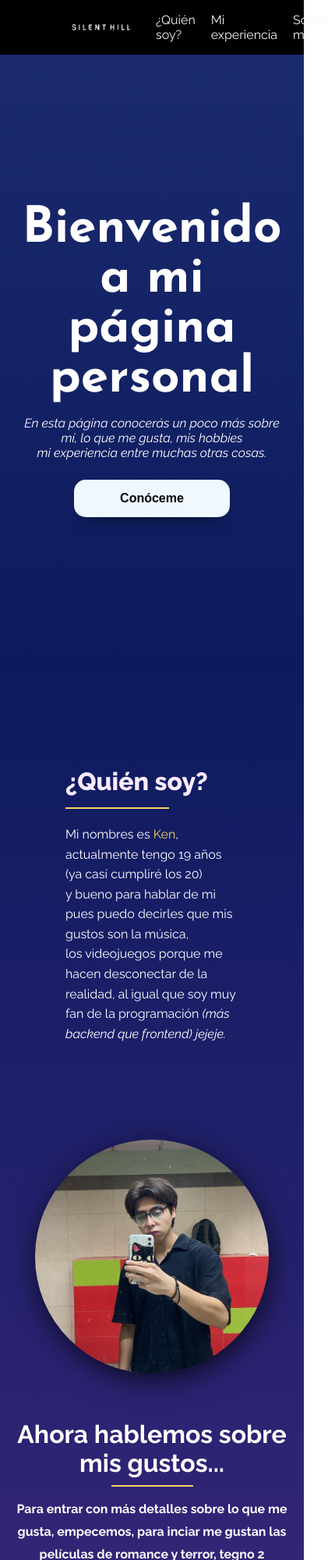
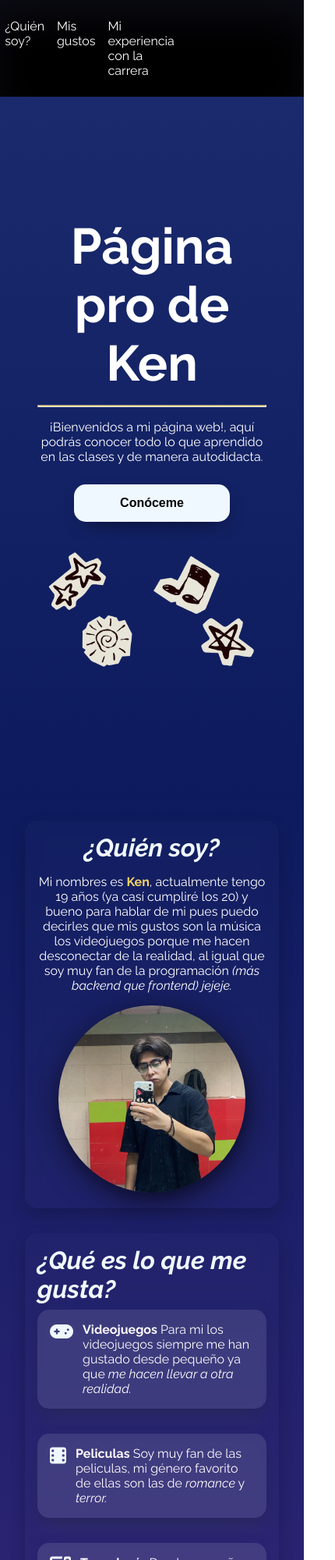
Before and after one commit to Ken05Original/Desarrollo-Web, a plain HTML site: page index.html in a window 390 px wide. Shown: the top 2000 px of the page at 78% size, 430 px wide, since content can reach past the window. Drawn offline with Linux system fonts and the light colour scheme.

Commit message:
actualización de pagina

```diff
--- a/assets/css/estilos.css
+++ b/assets/css/estilos.css
@@ -8,86 +8,87 @@
 
 body {
   font-family: "Raleway", sans-serif;
+  margin: 0;
 }
 
-h1 {
-  font-size: 4rem;
-  font-family: 'Josefin Sans', sans-serif;
+ul {
+  display: flex;
+  flex-direction: column;
+  gap:1rem;
+  list-style: none;
+  padding:0;
+}
+
+ul li {
+  display: flex;
+  align-items: flex-start;
+  gap: 0.75rem;
+  padding: 1rem 1rem;
+  background-color: rgba(255,255,255,0.1);
+  color: rgb(255, 251, 251);
+  border-radius: 15px;
+  margin: 0.5rem 0;
+  box-shadow: rgba(50, 50, 93, 0.527) 0px 13px 27px -5px,
+              rgba(0, 0, 0, 0.3) 0px 8px 16px -8px;
+  transition: 0.3s ease;
+}
+
+ul li:hover {
+  background: rgba(255, 255, 255, 0.2);
+  cursor: pointer;
+}
+
+ul li i {
+  font-size: 1.5rem;
+  color: aliceblue;
+  transition: 0.3s ease;
+}
+
+ul li i:hover {
+  transform: scale(1.2);
+  color: #ffcc00;
+}
+
+
+
+
+
+nav a {
   color: white;
 }
 
-
-a {
-  color: whitesmoke;
-  text-decoration: none;
-  margin-right: 0.625rem;
-  margin-left: 0.625rem;
+nav a:hover {
+  color: rgb(137, 72, 202);
+  cursor: pointer;
 }
 
-a:hover {
-  color:#f6d365;
-  text-decoration:underline;
+p {
+  color: white;
+  font-weight: 400;
 }
 
-nav {
-  display: flex;
-  justify-content: space-around;
+.texto-amarillo {
+  color:#f6d365;
+  font-weight: bold;
+}
+
+
+h2 {
+  font-size: 2rem;
+  color: aliceblue;
+  font-weight: bold;
+  font-style: italic;
 }
 
 hr {
-  margin-top: 0.9375rem;
-  height: 2px;
-  width: 60%;
-  border: none;
+  height: 3px;
+  width: 100%;
+
   background-color: #f6d365;
-  margin-right: auto;
 }
 
-header {
-  display: flex;
-  justify-content: space-between;
-  height: 4.375rem;
-  background-color: black;
-  padding: 0 5rem;
-  align-items: center;
 
-}
-
-.logo {
-  display: flex;
-  align-items: center;
-  color:whitesmoke
-
-
-}
-
-.logo img {
-  height: 3.125rem;
-  margin-right: 0.625rem;
-}
-
-.logo h2:hover {
-  color:#f6d365;
-}
-
-.hero {
-  display: flex;
-  justify-content: center;
-  align-items: center;
-  text-align: center;
-  background: linear-gradient(to bottom, #1a2a6c, #0d1b5e);
-  padding: 6.25rem 1.25rem;
-  color: white;
-  min-height: 93vh;
-}
-
-.texto{
-  display: flex;
-  flex-direction: column;
-  gap: 0.925rem;
-}
-
-.texto button {
+button {
   border: none;
   outline: none;
   font-size: 1rem;
@@ -107,7 +108,8 @@ header {
  width:12.5rem;
 }
 
-.texto button:hover {
+
+button:hover {
   box-shadow: 0 8px 28px rgba(246,211,101,0.8), 0 0 15px rgba(246,211,101,0.5);
   transform: scale(1.1);
   color: black;
@@ -115,121 +117,233 @@ header {
   background-color: #f6d365 ;
 }
 
-.quien-soy {
+header {
+  display: flex;
+  flex-direction: row;
+  justify-content: space-between;
+  padding: 1.5rem 2rem;
+  background-color: black;
+  box-shadow: rgba(50, 50, 93, 0.25) 0px 30px 60px -12px inset, rgba(0, 0, 0, 0.3) 0px 18px 36px -18px inset;
+
+}
+
+@media (max-width: 768px) {
+  header {
+    flex-direction: column;
+    align-items: center;
+    justify-content: center;
+  }
+
+  .logo {
+    display: none;
+  }
+
+  .menu {
+    width: 100%;
+    display: flex;
+    justify-content: center; /* centra los enlaces */
+  }
+
+  .menu nav {
+    display: flex;
+    justify-content: center;
+    gap: 1rem;
+  }
+}
+
+.logo {
+  display: flex;
+  flex-direction: column;
+  justify-content: center;
+  padding-left: 10rem;
+}
+
+.logo img {
+  width: 6.5rem;
+}
+
+.menu {
+  display: flex;
+  flex-direction: row;
+  align-items: center;
+  padding-right: 10rem;
+}
+
+.menu nav {
+  display: flex;
+  gap:1rem;
+}
+
+.hero {
+  display: flex;
+  flex-direction: row;
+  background: linear-gradient(to bottom, #1a2a6c, #0d1b5e);
+  height: 91vh;
+  min-height: 56rem;
+  padding: 2rem;
+
+}
+
+.contenedor-izquierdo-hero {
+  display: flex;
+  flex-direction: column;
+  justify-content: center;
+  gap: 1rem;
+  padding: 3rem;
+}
+
+.contenedor-izquierdo-hero h1 {
+  font-size: 64px;
+  color: white;
+}
+
+.contenedor-derecho-hero {
+  display: flex;
+  flex-direction: column;
+  justify-content: center;
+  width: 45rem;
+
+}
+
+.contenedor-derecho-hero img {
+  width: 100%;
+  max-width: 45rem;
+  height: auto;
+}
+
+@media (max-width: 768px) {
+
+  .logo {
+    display: none;
+  }
+  .hero {
+    flex-direction: column;
+    justify-content: center;
+    align-items: center;
+    padding: 2rem;
+    height: auto;
+  }
+
+  .contenedor-izquierdo-hero,
+  .contenedor-derecho-hero {
+    padding: 1rem;
+    width: 100%;
+  }
+
+  .contenedor-izquierdo-hero {
+    flex-direction: column;
+    justify-content: center;
+    align-items: center;
+    text-align: center;
+  }
+}
+
+
+
+.quiensoy {
   display: flex;
   flex-direction: row;
   justify-content: center;
-  align-items: flex-start;
   flex-wrap: wrap;
-  gap: 2.5rem;
+  gap:2rem;
   background: linear-gradient(to bottom, #0d1b5e, #663399);
-  padding: 6.25rem 1.25rem;
-  color: white;
-  width: auto;
-  text-align: left;
-  padding: 4rem 1.25rem;
+  padding: 2rem;
+  width: 100%;
 }
 
-.texto-quien {
+
+.contenedor-izquierdo-quiensoy {
   display: flex;
   flex-direction: column;
-  justify-content: center;
-  padding: 4rem;
+  align-items: center;
+  flex-wrap: wrap;
+  gap:1rem;
+  flex: 1 1 400px;
+  padding: 1rem;
+  background: rgba(255, 255, 255, 0.014); /* fondo semi-transparente */
+  backdrop-filter: blur(10px); /* efecto glass */
+  border-radius: 15px;
+  color: white;
+  box-shadow: 0 8px 20px rgba(0,0,0,0.2);
+  text-align: center;
+  transition: transform 0.3s;
 }
 
-.texto-quien h2 {
-  font-size: 2rem;
-  font-weight: 800;
-}
-
-.texto-quien p {
-  padding-top: 1.25rem;
-  max-width: 37.5rem;
-  line-height: 1.6;
-}
-
-.yo img {
-  display: flex;
-  flex-direction: column;
-  justify-content: flex-start;
-  max-width: 18.75rem;
-  width: 100%;
-  height: auto;
+.contenedor-izquierdo-quiensoy img {
   border-radius: 100%;
+  width: 15rem;
   box-shadow: 2px 9px 43px -8px rgba(0,0,0,1);
   -webkit-box-shadow: 2px 9px 43px -8px rgba(0,0,0,1);
   -moz-box-shadow: 2px 9px 43px -8px rgba(0,0,0,1);
   transition: transform 0.4s ease, box-shadow 0.4s ease;
 }
 
-
-.yo img:hover {
-  transform: scale(1.05) rotate(1deg);
+.contenedor-izquierdo-quiensoy img:hover {
+  transform: scale(1.1) rotate(1deg);
   box-shadow: 0 10px 30px rgba(0,0,0,0.4);
 }
 
-.hobbies {
-  background: linear-gradient(to bottom, #663399, #f6d365);
-  padding: 6.25rem 1.25rem;
-  color: white;
-  width: auto;
-  height: 37.5rem;}
+
+.contenedor-izquierdo-quiensoy:hover {
+  transform: translateY(-5px);
+}
 
 
-.contenedor-abajo1 {
+.contenedor-derecho-quiensoy {
   display: flex;
   flex-direction: column;
-  justify-content: center;
   align-items: center;
-  width: 100%;
-  flex-wrap: wrap;
-  text-align: center;
-}
-.contenedor-abajo2 {
-  display: flex;
-  flex-direction: row;
-  justify-content: center;
-  width: 100%;
-  flex-wrap: wrap;
-  margin-top: 2.5rem;
-  gap: 2.5rem;
+  justify-content: space-evenly;
+  background: rgba(255, 255, 255, 0.014);
+  backdrop-filter: blur(10px);
+  flex: 1 1 400px;
+  padding: 1rem;
+  border-radius: 15px;
+  box-shadow: 0 8px 20px rgba(0,0,0,0.2);
+  transition: transform 0.3s;
 }
 
-.boton-card {
-    border: none;
-  outline: none;
-  font-size: 1rem;
-  color: black;
-  border-radius: 15px;
-  background-color: aliceblue;
-  padding: 1rem 1.25rem;
-  font-family: 'Josefina Sans', sans-serif;
-  text-transform:capitalize;
-  font-weight: bold;
-  cursor: pointer;
-  box-shadow: 2px 9px 28px -15px rgba(0,0,0,1);
--webkit-box-shadow: 2px 9px 28px -15px rgba(0,0,0,1);
--moz-box-shadow: 2px 9px 28px -15px rgba(0,0,0,1);
- transition: transform 0.3s ease, box-shadow 0.3s ease;
- margin-top: 10px;
- width: 12.5rem;
+.contenedor-derecho-quiensoy:hover {
+  transform: translateY(-5px);
 }
 
-.boton-card:hover{
-  box-shadow: 0 8px 28px rgba(246,211,101,0.8), 0 0 15px rgba(246,211,101,0.5);
-  transform: scale(1.1);
-  color: black;
-  font-weight: bold;
-  background-color: #f6d365 ; }
+
+.contenedor-abajo {
+  display: flex;
+  flex-direction: column;
+  width: 100%;
+  margin-top: 8rem;
+
+
+}
+
+.contenedor-abajo-texto {
+  display: flex;
+  flex-direction: column;
+  text-align: center;
+  flex-wrap: wrap;
+  gap: 1rem;
+
+}
+
+.contenedor-cards {
+    display: flex;
+    justify-content: center;
+    flex-wrap: wrap;
+    gap: 2.75rem;
+    padding: 2.5rem;
+
+}
 
 .card {
+  background: rgba(255, 255, 255, 0.014);
+  backdrop-filter: blur(10px);
+
   display: flex;
   flex-direction: column;
-  justify-content: space-around;
+  justify-content: space-evenly;
   text-align: center;
   padding: 1rem 1.5rem;
-  background: rgba(255, 255, 255, 0.2); /* fondo semi-transparente */
-  backdrop-filter: blur(10px); /* efecto glass */
   box-shadow: 0 8px 20px rgba(0,0,0,0.2);
   color: white;
   border-radius: 15px;
@@ -246,10 +360,9 @@ header {
   height: 12.5rem;
   border-radius: 15px;
   object-fit: cover;
+  margin-bottom: 1rem;
 }
-
-.contenedor-abajo3 {
-  display: flex;
-  flex-direction: row;
-  width: 100%;
+.hobbies {
+  background: linear-gradient(to bottom, #663399, #f6d365);
+  padding: 2rems;
 }
--- a/index.html
+++ b/index.html
@@ -14,93 +14,117 @@
 <body>
    <header>
     <div class="logo">
-            <img src="/assets/img/silent_logo.jpg" alt="logo">
+        <img src="assets/img/silent_logo.jpg" alt="logo">
     </div>
+    <div class="menu">
         <nav>
-            <a href="" class="nav-link">¿Quién soy?</a>
-            <a href="" class="nav-link">Mi experiencia</a>
-            <a href="" class="nav-link">Sobre mí</a>
+            <a>¿Quién soy?</a>
+            <a>Mis gustos</a>
+            <a>Mi experiencia con la carrera</a>
         </nav>
+
+    </div>
    </header>
    <main>
-        <div class="hero">
-            <div class="texto">
-                <h1>Bienvenido a mi página personal</h1>
-                <p><em>En esta página conocerás un poco más sobre mí, lo que me gusta, mis hobbies<br>mi experiencia entre muchas otras cosas.</em></p>
-                <a href="#"><button>Conóceme</button></a>
+        <section class="hero">
+            <div class="contenedor-izquierdo-hero">
+                <h1>Página pro de Ken</h1>
+                <hr>
+                <p>¡Bienvenidos a mi página web!, aquí podrás conocer todo lo que aprendido en las clases y de manera autodidacta.</p>
+                <a>
+                    <button>Conóceme</button>
+                </a>
             </div>
+            <div class="contenedor-derecho-hero">
+                <img src="assets/img/decoracion.png">
             </div>
 
-        <section class="quien-soy">
-            <div class="texto-quien">
-                <h2 style="color: #faebff;">¿Quién soy?</h2>
-                <hr>
-                <p style="text-align: left;">Mi nombres es <span style="color: #f6d365;">Ken</span>, actualmente tengo 19 años (ya casí cumpliré los 20)<br>y bueno para hablar de mi pues puedo decirles que mis gustos son la música,<br>los videojuegos
-                porque me hacen desconectar de la realidad, al igual que soy muy fan de la programación <em>(más backend que frontend) jejeje.</em></p>
-
-            </div>
-            <div class="yo">
-                <a href="https://www.instagram.com/originalkenoo.o/" target="_blank">
-                <img src="assets/img/yo.jpg" alt="Yo">
-                </a>
-            </div>
+        </section>
 
 
-
-            <div class="contenedor-abajo1"> <!--CONTENEDOR DE Encabezado, Y PARRAFO -->
-                <h2 style="font-size: 32px;">Ahora hablemos sobre mis gustos...</h2>
-                <hr style="margin: auto; width: 30%; margin-top: 10px;">
-                <p style="margin-top: 15px; font-weight: bold;  line-height: 1.8; max-width: 700px; margin: 15px auto 0;">Para entrar con más detalles sobre lo que me gusta, empecemos, para inciar me gustan las películas de romance y terror, tegno 2 péliculas en estas cartas que les mostraré, y sobre uno de los videojuegos que me han marcado.</p>
-            </div>
-
-
-            <div class="contenedor-abajo2"> <!--CONTENEDOR DE LAS CARDS-->
-                <div class="card">
-                    <img src="assets/img/saw.jpg" alt="Saw">
-                    <h3 style="color: #d72638; font-size: 24px; margin-bottom:10px; margin-top:10px;">La saga de Saw</h3>
-                    <p>Hablando de películas, esta saga es mi favorita si podría decirse que es de "terror", mas que la violencia me gusta su historia, pero eso si, es +18.</p>
-                    <a href="https://www.youtube.com/watch?v=j9tYQUPCM2g" target="_blank">
-                        <button class="boton-card" style="margin-top: 10px;">Ver más</button>
+        <section class="quiensoy">
+            <div class="contenedor-izquierdo-quiensoy">
+                <h2>¿Quién soy?</h2>
+                <p>Mi nombres es <span class="texto-amarillo">Ken</span>, actualmente tengo 19 años (ya casí cumpliré los 20) y bueno para hablar de mi pues puedo decirles que mis gustos son la música los videojuegos porque me hacen desconectar de la realidad, al igual que soy muy fan de la programación <em>(más backend que frontend) jejeje.</em></p>
+                <a href="https://www.instagram.com/originalkenoo.o/" target="_blank">
+                    <img src="assets/img/yo.jpg" alt="yo">
                 </a>
 
             </div>
+            <div class="contenedor-derecho-quiensoy">
+                <h2>¿Qué es lo que me gusta?</h2>
+                <ul>
+                    <li>
+                        <i class="fa-solid fa-gamepad"></i>
+                        <div>
+                            <b>Videojuegos</b> Para mi los videojuegos siempre me han gustado desde pequeño ya que <em>me hacen llevar a otra realidad.</em>
+                        </div>
+
+                    </li>
+                    <li>
+                        <i class="fa-solid fa-film"></i>
+                        <div>
+                            <b>Peliculas</b> Soy muy fan de las peliculas, mi género favorito de ellas son las de <em>romance</em> y <em> terror.</em>
+                        </div>
+
+                    </li>
+                    <li><i class="fa-solid fa-computer"></i>
+                        <div>
+                            <b>Tecnología</b> Desde pequeño me gusto estar pegado a la computadora <span style="color:#f6d365;">descargando mods</span> para videojuegos entre otras cosas.
+                        </div>
+
+                    </li>
+                </ul>
+
+            </div>
+
+            <div class="contenedor-abajo">
+                <div class="contenedor-abajo-texto">
+                    <h2>Algunas de mis películas y juegos favoritos...</h2>
+                    <hr style="width: 50%; margin:0 auto">
+                    <p>En esta sección les mostraré algunos ejemplos de las cosas que me gustan.</p>
+                </div>
+                <div class="contenedor-cards">
                     <div class="card">
-                    <img src="assets/img/silent hill.png" alt="Silent hill">
-                    <h3 style="color: #7f8c8d;; font-size: 24px; margin-bottom:10px; margin-top:10px;">Silent hill</h3>
-                    <p>Ahora uno de mis juegos favoritos de la <strong style="color: black;">vida</strong> Silent hill 2, este juego para mi es el mejor videojuego de terror ya que la historia es muy profunda y su terror psicológico hace que de mas miedo que cualquier otra cosa de terror.</p>
-                    <a href="https://youtu.be/9R2g3jf2Zu8?si=j5GHfmIsYmONdCWt" target="_blank">
-                        <button class="boton-card" style="margin-top: 10px;">Ver más</button>
+                        <img src="assets/img/saw.jpg" alt="saw">
+                        <h3>La saga de Saw</h3>
+                        <p>Hablando de películas, esta saga es mi favorita si podría decirse que es de "terror", mas que la violencia me gusta su historia, pero eso si, es +18.</p>
+                        <a href="https://youtu.be/j9tYQUPCM2g?si=UEBuh7RY28E7aT_G&t=41" target="_blank">
+                            <button>Ver más</button>
                         </a>
                     </div>
                      <div class="card">
-                    <img src="assets/img/la la land.jpg" alt="La la land">
-                    <h3 style="color: rgb(233, 236, 50); font-size: 24px; margin-bottom:10px; margin-top:10px;">La la land</h3>
-                    <p>Y de nuevo hablando de películas , esta vez hablamos de <em>La la land</em> que como pueden ver es la inspiración para esta página.</p>
-                    <a href="https://youtu.be/_8w9rOpV3gc?si=Z7lZQYyttR7IZUeC" target="_blank">
-
-                        <button class="boton-card" style="margin-top:10px;">Ver más</button>
+                        <img src="assets/img/silent hill.png" alt="silent hill">
+                        <h3>Silent Hill</h3>
+                        <p>Ahora uno de mis juegos favoritos de la vida Silent hill 2, este juego para mi es el mejor videojuego de terror ya que la historia es muy profunda y su terror psicológico hace que de mas miedo que cualquier otra cosa de terror.</p>
+                        <a href="https://youtu.be/4LCl2_DK6QU?si=Zpj0HkYjL6a8rQh9" target="_blank">
+                            <button>Ver más</button>
+                        </a>
+                    </div>
+                     <div class="card">
+                        <img src="assets/img/la la land.jpg" alt="saw">
+                        <h3>La la land</h3>
+                        <p>Este musical , es una joya todos deberían verlo, no tengo nada más que decir, además es la inspiración para poder crear esta página.</p>
+                        <a href="https://youtu.be/_8w9rOpV3gc?si=p-7dS49P-6lZXcKF" target="_blank">
+                            <button>Ver más</button>
                         </a>
                     </div>
 
                 </div>
-
-            <div class="contendor-abajo3"> <!--CONTENEDOR CON 2 CONTENEDORES HIJOS UNO IZQUIERDA Y OTRO DERECHA-->
-                <div class="contenedor-izquierdo">
-
-                </div>
-                <div class="contenedor-derecho">
-
-                </div>
             </div>
 
+
         </section>
+        <section class="hobbies">
 
-        <section class="hobbies">
-            <h2>Mis hobbies</h2>
-            <p>Me gusta programar, leer y ver cine.</p>
+
+        </section>
+        <section class="experiencia">
+
         </section>
 
 
    </main>
+
 </body>
 </html>
```
Also changed, not shown: assets/img/decoracion.png (added). Lines whose indentation alone changed are shown as unchanged.
